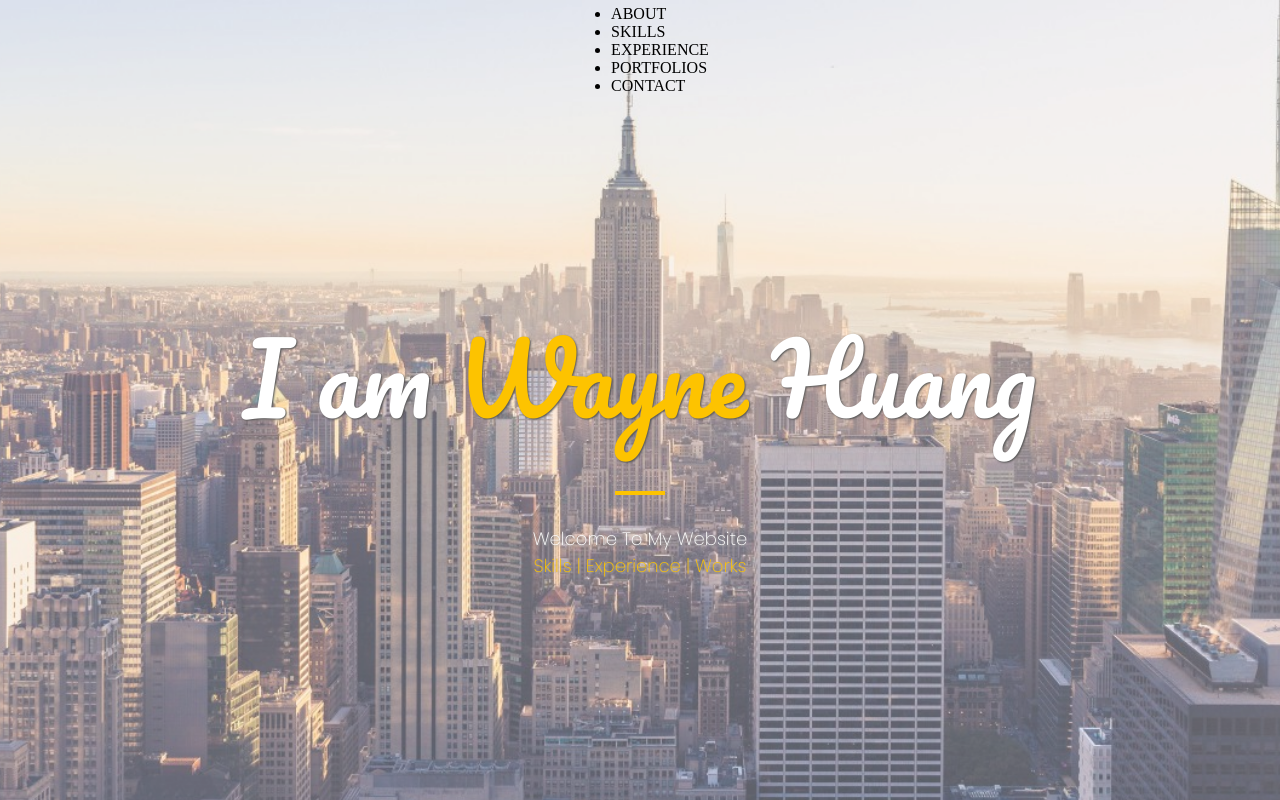
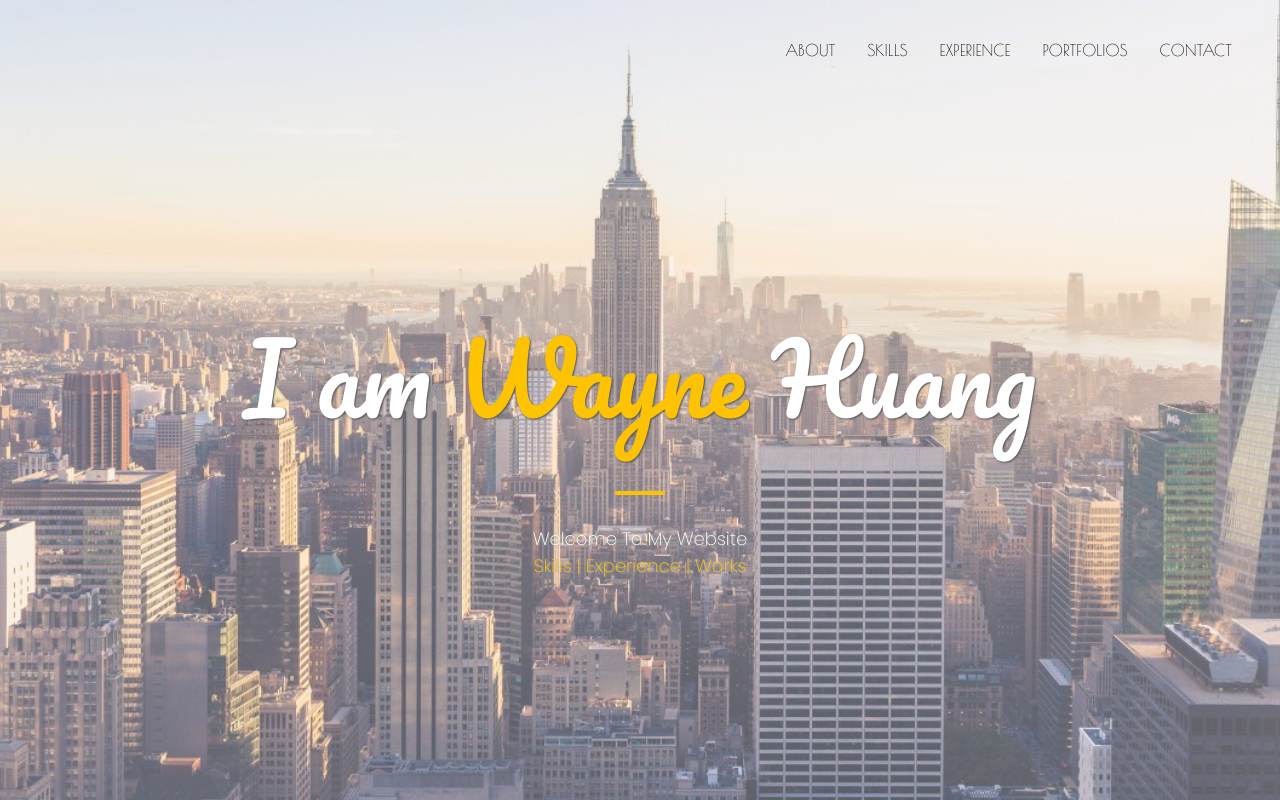
Before and after one commit to tsun-yu/wayne, a React (Create React App) app: page / in a window 1280 px wide. Shown: the top 800 px of the page. Built offline with nearby package versions, Linux system fonts and the light colour scheme.

Commit message:
mobile hamburger done

```diff
--- a/src/component/common/Navbar.js
+++ b/src/component/common/Navbar.js
@@ -18,13 +18,15 @@ function Navbar(props) {
     if (action === "in") {
       slr("body").classList.add("noscroll");
       slr(".menu").classList.add("menu__appear");
-      // slr("#menu-ham").style.display = "none";
-      // slr("#menu-close").style.display = "block";
+      document.querySelectorAll(`.navbarHam>li`).forEach((v) => {
+        v.classList.add("navbarHam__bar--active");
+      });
     } else {
+      document.querySelectorAll(`.navbarHam>li`).forEach((v) => {
+        v.classList.remove("navbarHam__bar--active");
+      });
       slr("body").classList.remove("noscroll");
       slr(".menu").classList.remove("menu__appear");
-      // slr("#menu-ham").style.display = "block";
-      // slr("#menu-close").style.display = "none";
     }
   };
 
--- a/src/component/common/navbar/NavbarCommon.js
+++ b/src/component/common/navbar/NavbarCommon.js
@@ -46,40 +46,8 @@ function NavabarCommon(props) {
         <span id="logo" onClick={() => history.push("/")}>
           WAYNE
         </span>
-        <ul
-          className="navbarHam"
-          onClick={(e) => {
-            console.log("click1");
-            document.querySelectorAll(`.navbarHam>li`).forEach((v) => {
-              if (v.classList.contains("navbarHam__bar--active")) {
-                v.classList.remove("navbarHam__bar--active");
-                // menuToggle("out");
-              } else {
-                console.log("click");
-                v.classList.add("navbarHam__bar--active");
-                // menuToggle("in");
-              }
-            });
-          }}
-        >
-          <li id="hamBar1"></li>
-          <li id="hamBar2"></li>
-          <li id="hamBar3"></li>
-          {/* <GiHamburgerMenu
-            id="menu-ham"
-            size={35}
-            color={"#333"}
-            onClick={() => menuToggle("in")}
-          />
-          <MdClose
-            id="menu-close"
-            size={35}
-            color={"#333"}
-            style={{ display: "none" }}
-            onClick={() => menuToggle("out")}
-          /> */}
-        </ul>
-        <ul className="navber__options">
+
+        <ul className="navbar__options">
           <li id="nav-ports" onClick={() => history.push("/portfolios")}>
             PORTFOLIOS
           </li>
@@ -90,6 +58,18 @@ function NavabarCommon(props) {
             CONTACT
           </li>
         </ul>
+        <ul
+          className="navbarHam"
+          onClick={() => {
+            slr(".menu").classList.contains("menu__appear")
+              ? menuToggle("out")
+              : menuToggle("in");
+          }}
+        >
+          <li id="hamBar1"></li>
+          <li id="hamBar2"></li>
+          <li id="hamBar3"></li>
+        </ul>
       </header>
       <Menu resetColor={resetColor} menuToggle={menuToggle} />
     </>
--- a/src/component/common/navbar/NavbarHome.js
+++ b/src/component/common/navbar/NavbarHome.js
@@ -74,52 +74,16 @@ function NavabarHome(props) {
         <ul
           className="navbarHam"
           onClick={(e) => {
-            console.log("click1");
-            document.querySelectorAll(`.navbarHam>li`).forEach((v) => {
-              if (v.classList.contains("navbarHam__bar--active")) {
-                v.classList.remove("navbarHam__bar--active");
-                // menuToggle("out");
-              } else {
-                console.log("click");
-                v.classList.add("navbarHam__bar--active");
-                // menuToggle("in");
-              }
-            });
+            slr(".menu").classList.contains("menu__appear")
+              ? menuToggle("out")
+              : menuToggle("in");
           }}
         >
           <li id="hamBar1"></li>
           <li id="hamBar2"></li>
           <li id="hamBar3"></li>
-          {/* <GiHamburgerMenu
-            id="menu-ham"
-            size={35}
-            color={"#333"}
-            onClick={() => menuToggle("in")}
-          />
-          <MdClose
-            id="menu-close"
-            size={35}
-            color={"#333"}
-            style={{ display: "none" }}
-            onClick={() => menuToggle("out")}
-          /> */}
         </ul>
-        {/* <div className="navbar__ham">
-          <GiHamburgerMenu
-            id="menu-ham"
-            size={35}
-            color={"#333"}
-            onClick={() => menuToggle("in")}
-          />
-          <MdClose
-            id="menu-close"
-            size={35}
-            color={"#333"}
-            style={{ display: "none" }}
-            onClick={() => menuToggle("out")}
-          />
-        </div> */}
-        <ul>
+        <ul className="navbar__options">
           <li
             id="nav-about"
             onClick={() => {
--- a/src/style/common/navbar.scss
+++ b/src/style/common/navbar.scss
@@ -38,6 +38,23 @@
   .navbar__progress--common {
     background-color: rgba(253, 195, 0, 0.5);
   }
+  .navbar__options {
+    position: absolute;
+    display: flex;
+    padding: 0;
+    margin: 0 2rem;
+    right: 0;
+    font-family: $fontEn2;
+
+    li {
+      margin: 0 1rem;
+      list-style: none;
+      cursor: pointer;
+    }
+    .navbar__selected {
+      color: $primary;
+    }
+  }
   .navbarHam {
     display: none;
     cursor: pointer;
@@ -72,7 +89,7 @@
       transform: scaleX(0);
     }
   }
-  .navber__options {
+  .navbar__options {
     position: absolute;
     display: flex;
     padding: 0;
@@ -125,7 +142,7 @@
       display: flex;
       flex-direction: column;
     }
-    .navber__options {
+    .navbar__options {
       display: none;
     }
     span {
```
